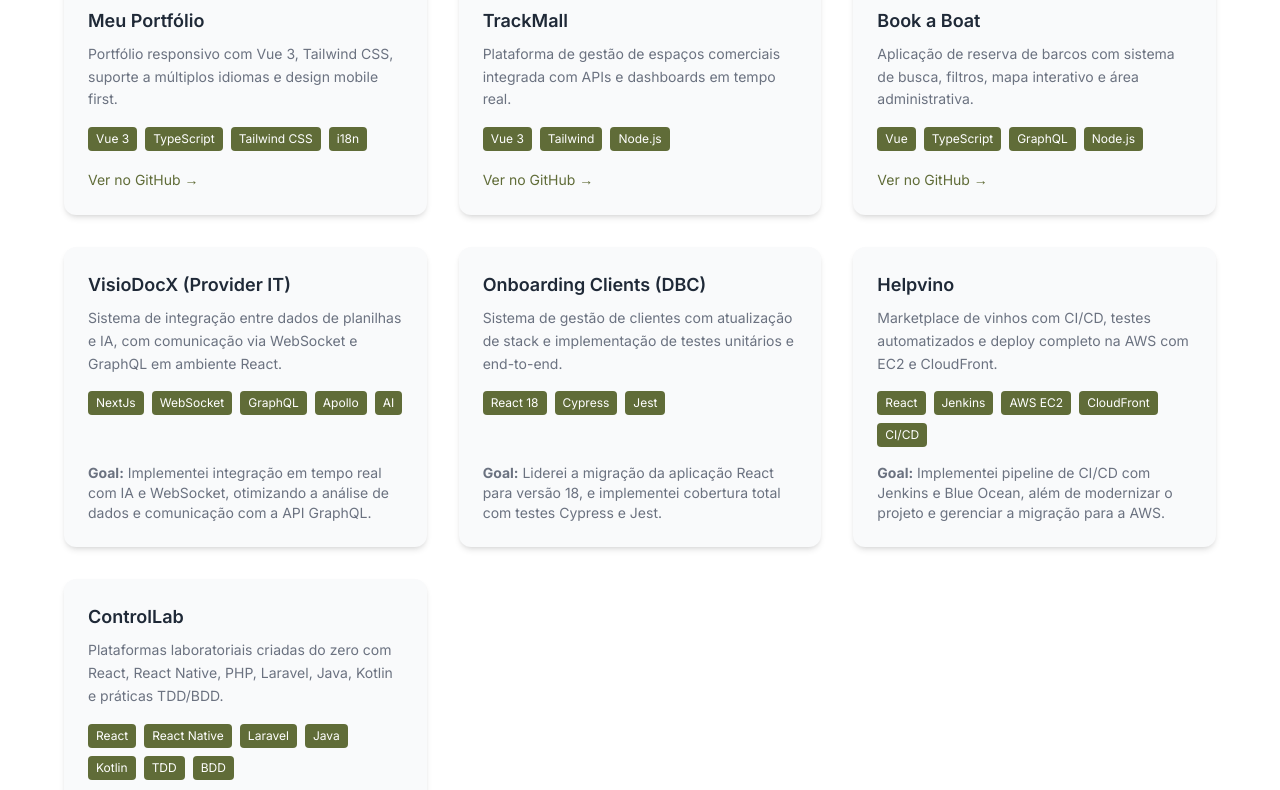
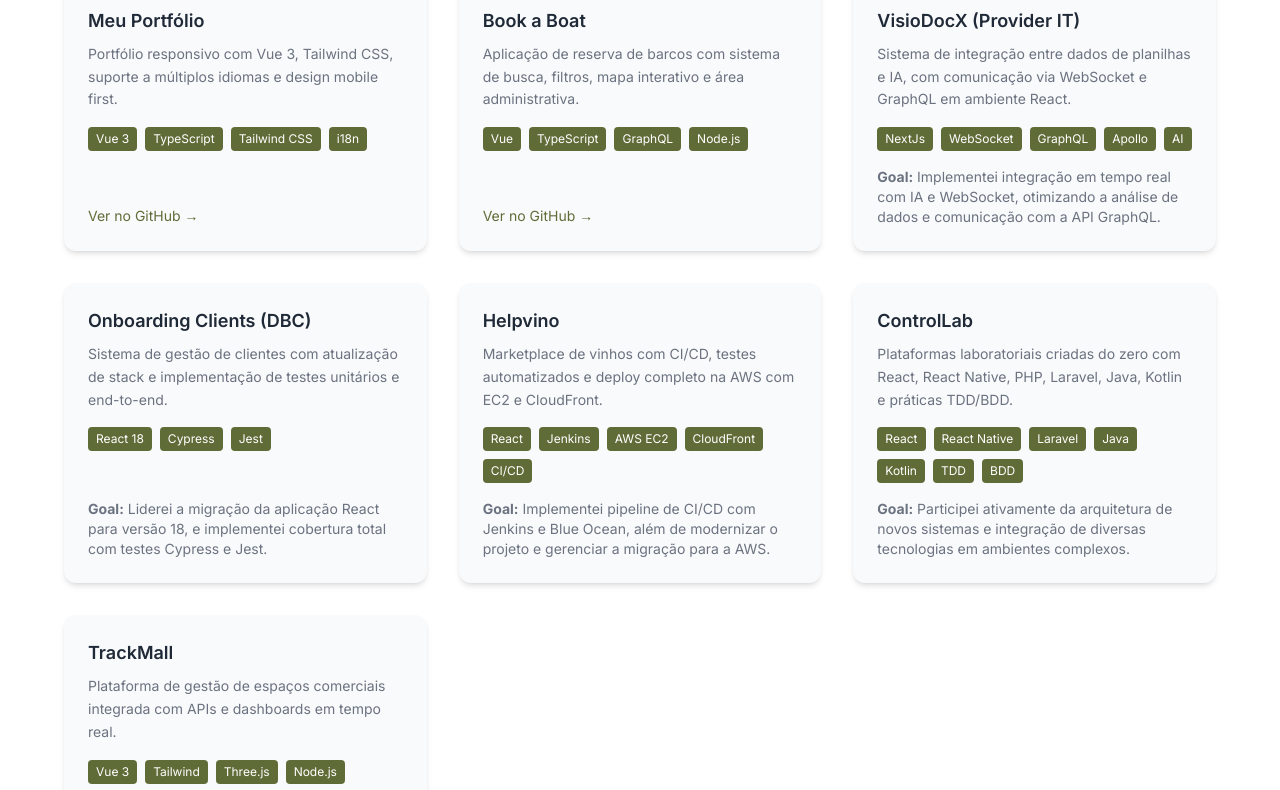
Before and after one commit to davidalmeidasj/my-resume, a Vue app: page / in a window 1280 px wide. Shown: the part 2360-3150 px from the top of the page. Built offline with nearby package versions, Linux system fonts and the light colour scheme.

Commit message:
feat(projects): update TrackMall project with full tech stack and goal description

```diff
--- a/src/components/ProjectsSection.vue
+++ b/src/components/ProjectsSection.vue
@@ -8,12 +8,6 @@
     descriptionKey: 'projects.resume.description',
     techs: ['Vue 3', 'TypeScript', 'Tailwind CSS', 'i18n'],
     github: 'https://github.com/davidalmeidasj/my-resume'
-  },
-  {
-    titleKey: 'projects.trackmall.title',
-    descriptionKey: 'projects.trackmall.description',
-    techs: ['Vue 3', 'Tailwind', 'Node.js'],
-    github: 'https://github.com/davidalmeidasj/trackmall'
   },
   {
     titleKey: 'projects.bookaboat.title',
@@ -48,7 +42,14 @@
     goalKey: 'projects.controllab.goal',
     techs: ['React', 'React Native', 'Laravel', 'Java', 'Kotlin', 'TDD', 'BDD'],
     github: null
-  }
+  },
+  {
+    titleKey: 'projects.trackmall.title',
+    descriptionKey: 'projects.trackmall.description',
+    techs: ['Vue 3', 'Tailwind', 'Three.js', 'Node.js', 'Next.js', 'NestJS', 'AWS', 'Jenkins'],
+    goalKey: 'projects.trackmall.goal',
+    github: null
+  },
 ]
 </script>
 
--- a/src/locales/en.json
+++ b/src/locales/en.json
@@ -47,7 +47,8 @@
     },
     "trackmall": {
       "title": "TrackMall",
-      "description": "Commercial space management platform integrated with APIs and real-time dashboards."
+      "description": "Commercial space management platform integrated with APIs and real-time dashboards.",
+      "goal": "Lideré mejoras importantes en el rendimiento y la escalabilidad del sistema, integrando mapas 3D con Three.js para la visualización de espacios comerciales. Configuré pipelines de CI con Jenkins y Blue Ocean, implementé pruebas unitarias y controles de calidad de código. Reduje costos en la nube optimizando servicios de AWS (RDS, Athena, CloudWatch) y mejoré el rendimiento de la base de datos mediante índices estratégicos, mejorando la integración con los clientes y la experiencia del usuario final."
     },
     "bookaboat": {
       "title": "Book a Boat",
--- a/src/locales/es.json
+++ b/src/locales/es.json
@@ -47,7 +47,8 @@
     },
     "trackmall": {
       "title": "TrackMall",
-      "description": "Plataforma de gestión de espacios comerciales integrada con APIs y paneles en tiempo real."
+      "description": "Plataforma de gestión de espacios comerciales integrada con APIs y paneles en tiempo real.",
+      "goal": "Led major improvements in system performance and scalability, integrating 3D maps using Three.js for commercial space visualization. Set up CI pipelines with Jenkins and Blue Ocean, implemented unit tests and code quality checks. Reduced cloud costs by optimizing AWS services (RDS, Athena, CloudWatch) and improved database performance through strategic indexing, enhancing client integrations and overall user experience."
     },
     "bookaboat": {
       "title": "Book a Boat",
--- a/src/locales/pt.json
+++ b/src/locales/pt.json
@@ -47,7 +47,8 @@
     },
     "trackmall": {
       "title": "TrackMall",
-      "description": "Plataforma de gestão de espaços comerciais integrada com APIs e dashboards em tempo real."
+      "description": "Plataforma de gestão de espaços comerciais integrada com APIs e dashboards em tempo real.",
+      "goal": "Liderei melhorias significativas no desempenho e escalabilidade do sistema, integrando mapas 3D com Three.js para visualização de espaços comerciais. Configurei pipelines com Jenkins e Blue Ocean, adicionei testes unitários e verificação de qualidade de código. Reduzi custos em nuvem com otimizações em serviços AWS (RDS, Athena, CloudWatch) e otimizei queries com índices estratégicos no banco de dados, melhorando a integração com clientes e a experiência do usuário final."
     },
     "bookaboat": {
       "title": "Book a Boat",
```
